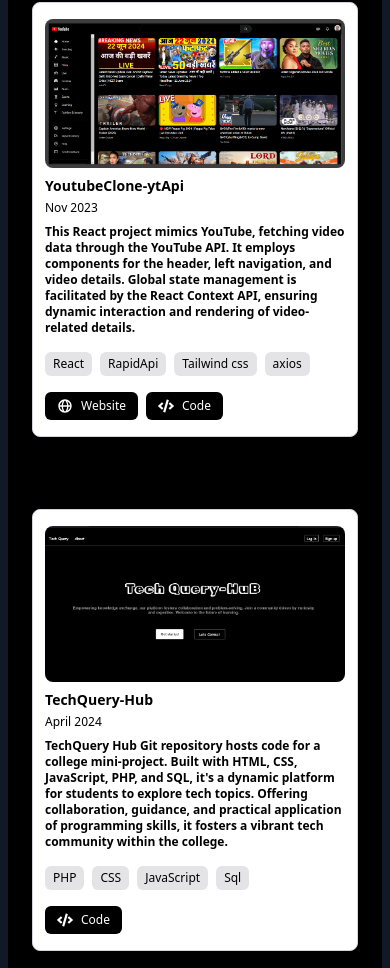
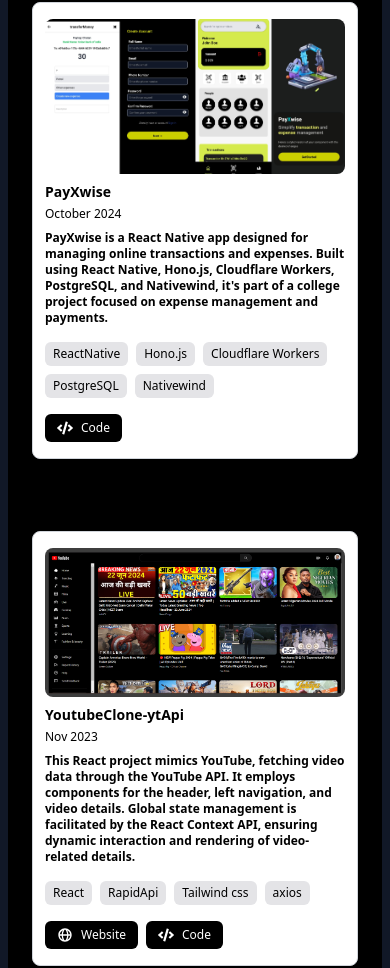
Before and after one commit to manish-107/manish-portfolio, a React (Vite) app: page / in a window 390 px wide. Shown: the part 6062-7030 px from the top of the page. Built offline with nearby package versions, Linux system fonts and the light colour scheme.

Commit message:
payxwise project added

```diff
--- a/src/components/Projects.tsx
+++ b/src/components/Projects.tsx
@@ -3,6 +3,7 @@
 import blogweb from "../assets/blogweb.png";
 import tranc from "../assets/transc.jpg";
 import joshimg from "../assets/joshimg.png";
+import payxwiseimg from "../assets/payxwise-img.png";
 
 const Projects: React.FC = () => {
   const projectData = [
@@ -24,6 +25,21 @@
       description:
         "JOSHIANA13.0 is a web application with a React, Vite, and TailwindCSS frontend and a Node.js, Express, and MongoDB backend, featuring JWT authentication and RESTful API endpoints for managing participants.",
       techStack: ["React", "FramerMotion", "ThreeJs", "TailwindCss"],
+    },
+    {
+      name: "PayXwise",
+      date: "October 2024",
+      img: payxwiseimg,
+      github: "https://github.com/manish-107/PayXwise",
+      description:
+        "PayXwise is a React Native app designed for managing online transactions and expenses. Built using React Native, Hono.js, Cloudflare Workers, PostgreSQL, and Nativewind, it's part of a college project focused on expense management and payments.",
+      techStack: [
+        "ReactNative",
+        "Hono.js",
+        "Cloudflare Workers",
+        "PostgreSQL",
+        "Nativewind",
+      ],
     },
     {
       name: "YoutubeClone-ytApi",
@@ -54,6 +70,7 @@
         "This project is a user-friendly payment application built with Express, Node.js, MongoDB, Mongoose, Tailwind CSS, and React. It simplifies the process of sending money, offering an intuitive interface for effortless transactions and secure, real-time payment management.",
       techStack: ["React", "Node.js", "Express", "Mongodb", "tailwindcss"],
     },
+
     // Add more projects as needed
   ];
 
@@ -74,7 +91,7 @@
           web applications.
         </p>
       </div>
-      <div className="grid gap-8 lg:grid-cols-2">
+      <div className="grid gap-8 md:grid-cols-2 lg:grid-cols-3">
         {projectData.map((project, index) => (
           <div
             key={index}
```
Also changed, not shown: src/assets/payxwise-img.png (added), 1 other file (tests, documents, lock files or other folders).
